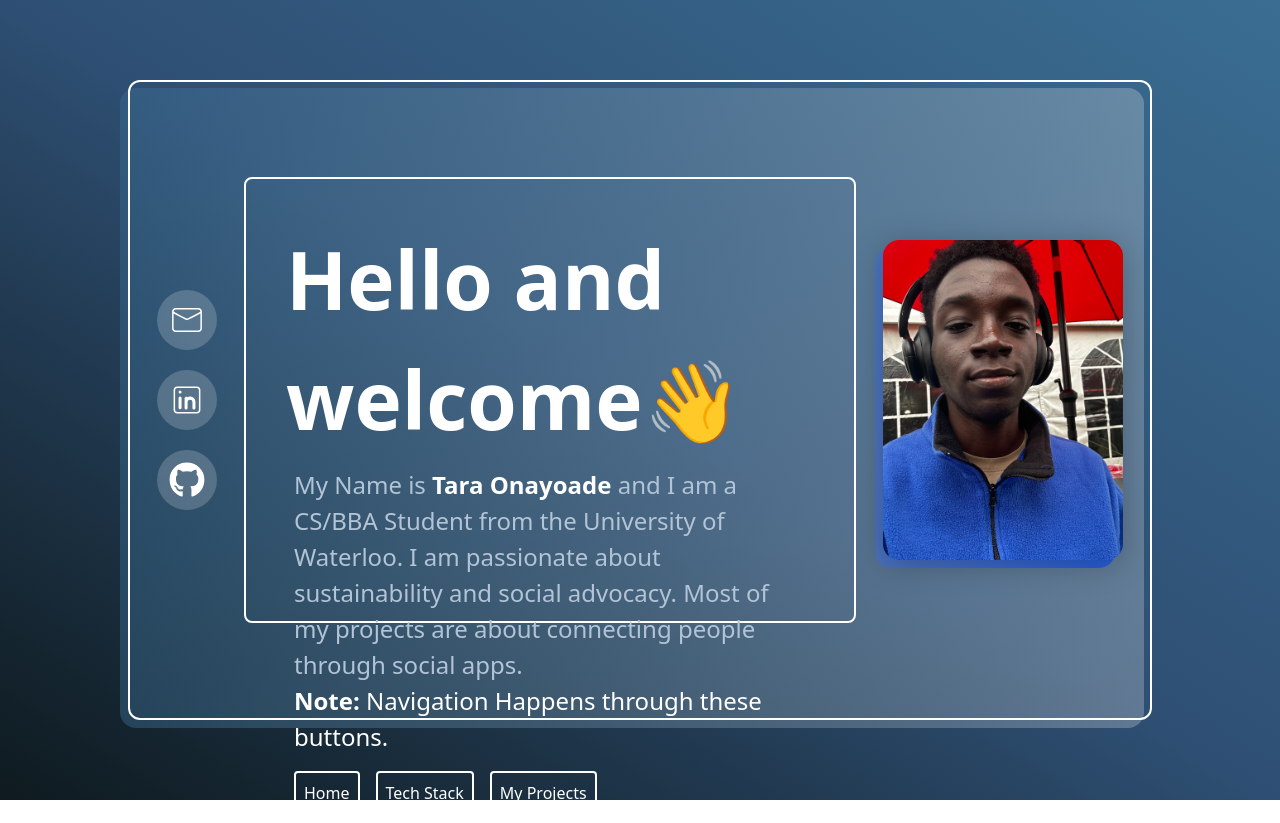
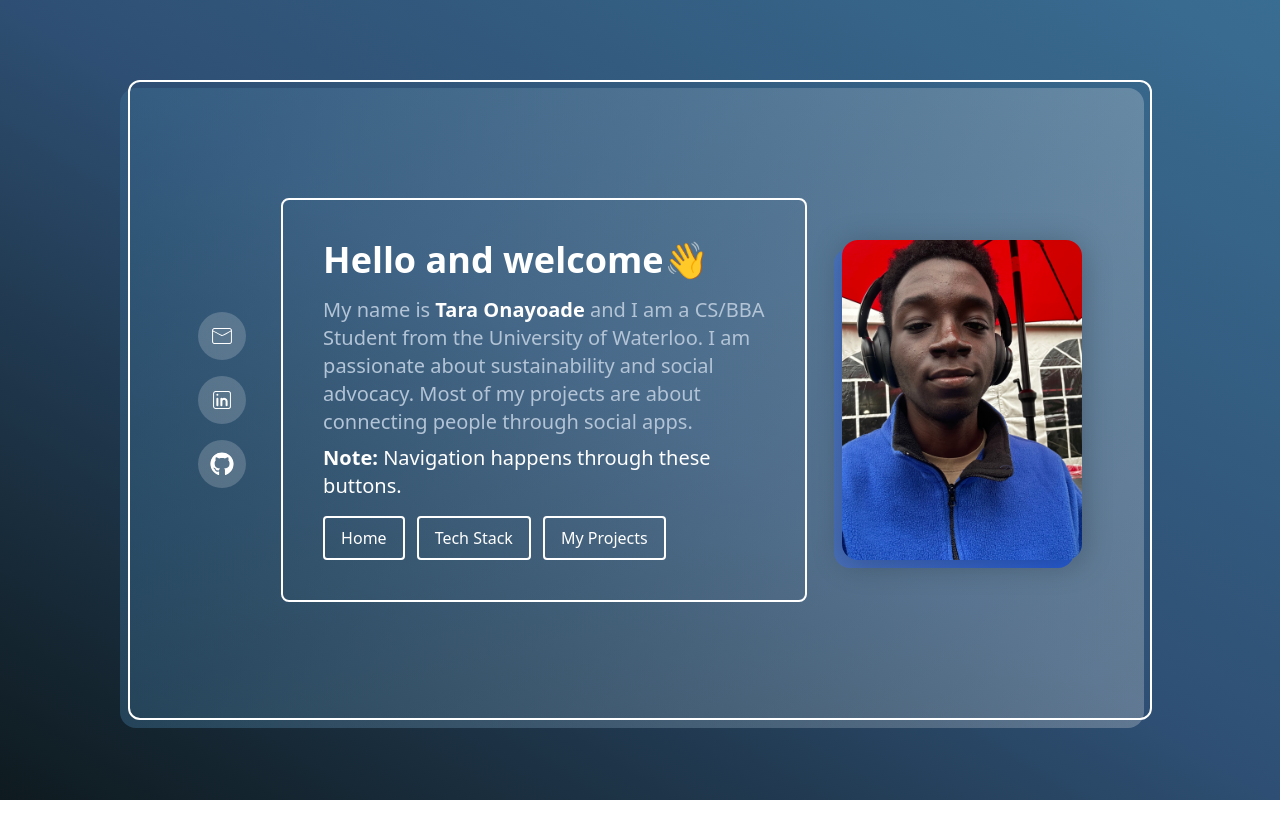
Before and after one commit to tarex13/portfolio, a React (Vite) app: page / in a window 1280 px wide. After the commit the page ends 800 px from the top, so only its background shows below. Built offline with nearby package versions, Linux system fonts and the light colour scheme.

Commit message:
Adding responsiveness

```diff
--- a/src/App.jsx
+++ b/src/App.jsx
@@ -78,7 +78,7 @@ function App() {
       )}
       <div className="w-screen h-screen relative flex items-center justify-center bg-gradient-to-tr from-[#0E1A1F] via-[#1A2E4D] via-[#2E4F73] to-[#3A6D92] ">
         <AnimatePresence>
-          <motion.div className="h-[80%] w-[80%] relative">
+          <motion.div className="md:h-[80%] h-[95%] md:w-[80%] w-[90%] relative">
             <AnimatePresence mode="wait">
               {section === "home" && (
                 <Home
--- a/src/components/BouncingLogos.jsx
+++ b/src/components/BouncingLogos.jsx
@@ -53,7 +53,7 @@ export default function BouncingLogos({ imageNumber }) {
   ];
 
   return (
-    <motion.div className="flex justify-center items-center relative">
+    <motion.div className="flex justify-center items-center relative w-full">
       <AnimatePresence mode="wait">
         {logos.map(({ img, experience, proficiency, usage }, index) =>
           imageNumber === index ? (
@@ -82,7 +82,7 @@ export default function BouncingLogos({ imageNumber }) {
                 }}
               />
               <motion.div
-                className="w-90 h-50 pt-10 border-2 border-[whitesmoke] bg-[whitesmoke]/90 rounded-lg -mt-10 relative p-2"
+                className="md:w-90 w-full md:h-50 h-auto pt-10 border-2 border-[whitesmoke] bg-[whitesmoke]/90 rounded-lg -mt-10 relative p-2"
                 initial={{ x: 50 }}
                 animate={{ x: 0 }}
                 exit={{ x: -150, opacity: 0 }}
--- a/src/components/Home.jsx
+++ b/src/components/Home.jsx
@@ -1,9 +1,11 @@
 import React, { useState } from "react";
-import { AnimatePresence, motion } from "motion/react";
+import { motion } from "motion/react";
 import { CiLinkedin, CiMail } from "react-icons/ci";
 import { FaGithub } from "react-icons/fa";
+
 const Home = ({ section, setSection, imageNumber, setShowPopUp }) => {
-    const [mailOpen, setMailOpen] = useState(true)
+  const [mailOpen, setMailOpen] = useState(true);
+
   return (
     <>
       <motion.div
@@ -15,79 +17,73 @@ const Home = ({ section, setSection, imageNumber, setShowPopUp }) => {
       />
       <motion.div
         key="home"
-        className="relative h-full w-full flex items-center justify-evenly border-2 border-white rounded-xl"
+        className="relative h-full w-full flex flex-col lg:flex-row items-center justify-evenly border-2 border-white rounded-xl p-4 md:p-8"
         initial={{ opacity: 0, y: 50 }}
         animate={{ opacity: 1, y: 0 }}
         exit={{ opacity: 0, y: -50 }}
         transition={{ duration: 0.6, ease: "easeInOut" }}
       >
-        <div>
-            <div>
-                <CiMail className="w-15 h-15 text-white p-3 bg-stone-100/20 mb-5 rounded-full cursor-pointer" title="tarex2006@gmail.com" onClick={()=>setShowPopUp(true)}/>
+        {/* Social Icons */}
+        <div className="flex lg:flex-col flex-row gap-4 mb-6 lg:mb-0">
+          <CiMail
+            className="w-12 h-12 text-white p-3 bg-stone-100/20 rounded-full cursor-pointer"
+            title="tarex2006@gmail.com"
+            onClick={() => setShowPopUp(true)}
+          />
+          <CiLinkedin
+            className="w-12 h-12 text-white p-3 bg-stone-100/20 rounded-full cursor-pointer"
+            onClick={() => (location.href = "https://linkedin.com")}
+          />
+          <FaGithub
+            className="w-12 h-12 text-white p-3 bg-stone-100/20 rounded-full cursor-pointer"
+            onClick={() => (location.href = "https://github.com/tarex13")}
+          />
+        </div>
 
-            </div>
-            <div>
-                <CiLinkedin  className="w-15 h-15 text-white p-3 bg-stone-100/20 mb-5 rounded-full cursor-pointer" />
-            </div>
-            <div>
-                <FaGithub  className="w-15 h-15 text-white p-3 bg-stone-100/20 rounded-full cursor-pointer" onClick={()=>location.href="https://github.com/tarex13"} />
-            </div>
-        </div>
-        <>
-          <motion.div className="rounded-lg text-white w-[60%] h-[70%] border-2 p-10">
-            <span className="text-[5rem] font-bold">Hello and welcome👋</span>
-            <div className="text-[1.5rem] text-[#B3C4D6] p-2 border-white">
-              My Name is{" "}
-              <span className="font-bold text-white">Tara Onayoade</span> and I
-              am a CS/BBA Student from the University of Waterloo. I am
-              passionate about sustainability and social advocacy. Most of my
-              projects are about connecting people through social apps.
-              <p className="text-white">
-                <b>Note: </b>Navigation Happens through these buttons.
+        {/* Intro Text & Buttons */}
+        <motion.div className="rounded-lg text-white w-full lg:w-[55%] border-2 p-6 md:p-10 mb-6 lg:mb-0">
+          <span className="block font-bold text-xl sm:text-2xl md:text-3xl lg:text-4xl mb-4">
+            Hello and welcome👋
+          </span>
+          <div className="text-sm sm:text-base md:text-lg lg:text-xl text-[#B3C4D6] mb-4">
+            My name is <span className="font-bold text-white">Tara Onayoade</span> and I
+            am a CS/BBA Student from the University of Waterloo. I am passionate
+            about sustainability and social advocacy. Most of my projects are about
+            connecting people through social apps.
+            <p className="text-white mt-2">
+              <b>Note: </b>Navigation happens through these buttons.
             </p>
           </div>
-            <div>
+          <div className="flex flex-wrap gap-3">
+            {["home", "stack", "projects"].map((item) => (
               <motion.button
+                key={item}
                 type="button"
-                onClick={() => setSection("home")}
-                className="p-2 border-2 border-[#fff] hover:border-gray-400 m-2 rounded-sm cursor-pointer"
+                onClick={() => setSection(item)}
+                className="px-4 py-2 border-2 border-[#fff] hover:border-gray-400 rounded-sm cursor-pointer text-sm sm:text-base"
                 whileHover={{ scale: 1.05 }}
                 whileTap={{ scale: 0.95 }}
                 transition={{ type: "spring", stiffness: 300 }}
               >
-                Home
+                {item === "home"
+                  ? "Home"
+                  : item === "stack"
+                  ? "Tech Stack"
+                  : "My Projects"}
               </motion.button>
-              <motion.button
-                type="button"
-                onClick={() => setSection("stack")}
-                className="p-2 border-2 border-[#fff] hover:border-gray-400 m-2 rounded-sm cursor-pointer"
-                whileHover={{ scale: 1.05 }}
-                whileTap={{ scale: 0.95 }}
-                transition={{ type: "spring", stiffness: 300 }}
-              >
-                Tech Stack
-              </motion.button>
-              <motion.button
-                type="button"
-                onClick={() => setSection("projects")}
-                className="p-2 border-2 border-[#fff] hover:border-gray-400 m-2 rounded-sm cursor-pointer"
-                whileHover={{ scale: 1.05 }}
-                whileTap={{ scale: 0.95 }}
-                transition={{ type: "spring", stiffness: 300 }}
-              >
-                My Projects
-              </motion.button>
+            ))}
           </div>
         </motion.div>
-          <div className="relative">
-            <div className="loop-card-base"></div>
+
+        {/* Avatar */}
+        <div className="relative flex justify-center">
+          <div className="loop-card-base absolute inset-0" />
           <img
             src="/avatar.jpg"
             alt="Tara Avatar"
-              className="cover rounded-full loop-card-glass"
+            className="w-28 sm:w-40 md:w-52 lg:w-60 xl:w-72 object-cover shadow-lg loop-card-glass"
           />
         </div>
-        </>
       </motion.div>
     </>
   );
```
Also changed, not shown: src/components/Projects.jsx (+103 -58 lines), src/components/TechStack.jsx (+42 -66 lines). Lines whose indentation alone changed are shown as unchanged.
